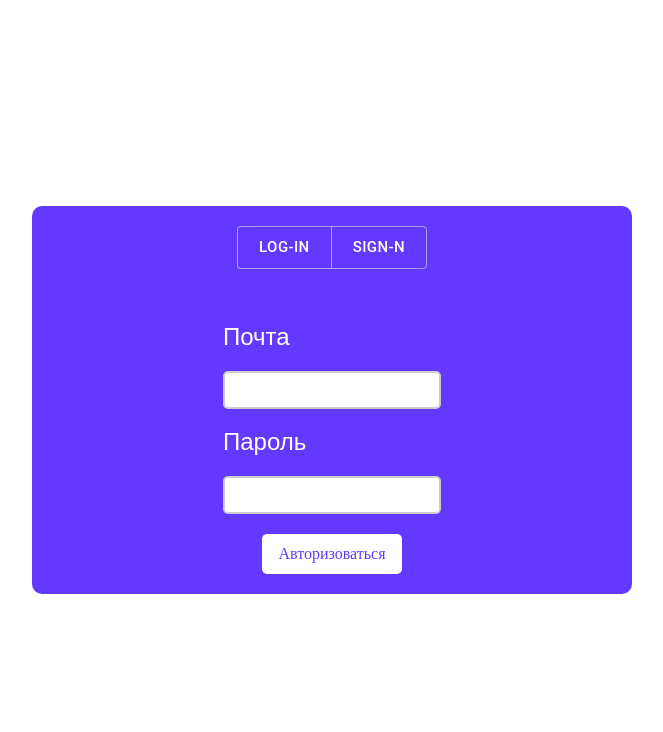
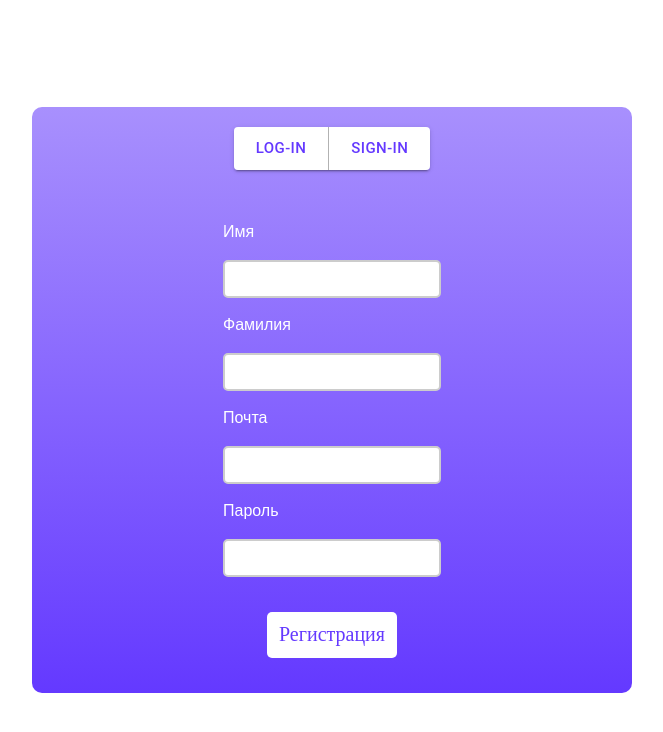
Before and after one commit to gorohov09/online-school-app, a React (Create React App) app: page /login in a window 1280 px wide. Shown: the top 732 px of the page, without its empty margins (308-971 px from the left). Built offline with nearby package versions, Linux system fonts and the light colour scheme.

Commit message:
Реализовал формы регистрации и авторизации

```diff
--- a/src/components/authForm/AuthForm.jsx
+++ b/src/components/authForm/AuthForm.jsx
@@ -1,5 +1,8 @@
 import Button from '@mui/material/Button';
 import ButtonGroup from '@mui/material/ButtonGroup';
+
+import LoginForm from '../loginForm/LoginForm';
+import SigninForm from '../signinForm/SigninForm';
 
 import './authForm.scss';
 
@@ -9,7 +12,8 @@ const theme = createTheme({
     palette: {
       primary: {
         main: '#ffffff',
-      darker: '#502dcd',
+        contrastText: "#6439ff",
+        darker: '#053e85',
       },
     },
 });
@@ -20,32 +24,17 @@ const AuthForm = () => {
     return (
         <div className="auth_form__container">
             <div className="auth_form__form">
+                <div className="change_form">
                     <ThemeProvider theme={theme}>
-                    <ButtonGroup variant="outlined" size="large" aria-label="outlined button group">
+                        <ButtonGroup variant="contained" size="large" aria-label="outlined button group">
                             <Button>Log-in</Button>
-                        <Button>Sign-n</Button>
+                            <Button>Sign-in</Button>
                         </ButtonGroup>
                     </ThemeProvider>
+                </div>
 
-                <div class="form login_form">
-                    <form>
-                    <div className="email">
-					  		<label>
-        						<p>Почта</p>
-        						<input type="text"/>
-      						</label>
-						</div>
-      					<div className="password">
-							<label>
-        						<p>Пароль</p>
-        						<input type="password"/>
-      						</label>
-						</div>
-      					<div className="button">
-        					<button type="submit">Авторизоваться</button>
-      					</div>
-                    </form>
-                </div>
+                {/* <LoginForm/> */}
+                <SigninForm/>
 
             </div>
         </div>
--- a/src/components/authForm/authForm.scss
+++ b/src/components/authForm/authForm.scss
@@ -11,7 +11,8 @@
 
     .auth_form__form{
         padding: 20px 0;
-        background-color: #6439ff;
+        // background-color: #3d239b;
+        background: linear-gradient(#a890fd ,#6439ff);
         flex-basis: 600px;
         display:flex;
         flex-direction: column;
@@ -25,84 +26,14 @@
         justify-content: center;
         margin: 20px 0;
     }
-    .button {
-        button {
-            min-width: 100px;
-            font-family: 'Nunito';
-            appearance: none;
-            border: 0.5px solid #6439ff;;
-            background: white;
-            color: #6439ff;
-            padding: 8px 16px;
-            font-size: 1.5rem;
-            cursor: pointer;
-        }
-    }
-    .form{
-        padding-top: 50px;
-    }
-    form{
-        display: flex;
-        flex-direction: column;
-        justify-content: space-between;
-        align-items: center;
 
-        .email {
-            p {
-                font-size: 1.5em;
-                font-weight: 500;
-                color: white;
-            }
 
-            input[type=text] {
-                padding:5px;
-                border:2px solid #ccc;
-                -webkit-border-radius: 5px;
-                border-radius: 5px;
-            }
 
-            input[type=text]:focus {
-                border-color:#333;
-            }
+    // .change_form{
+    //     // background-color:#5632d7;
+    //     color: white;
 
-            margin-bottom: 15px;
-        }
+    // }
 
-        .password {
-            p {
-                font-size: 1.5em;
-                font-weight: 500;
-                color: white;
-            }
-
-            input[type=password] {
-                padding:5px;
-                border:2px solid #ccc;
-                -webkit-border-radius: 5px;
-                border-radius: 5px;
-            }
-
-            input[type=password]:focus {
-                border-color:#333;
-            }
-
-            margin-bottom: 20px;
-        }
-
-        .button {
-            button {
-                min-width: 100px;
-                font-family: 'Nunito';
-                appearance: none;
-                border: 0;
-                border-radius: 5px;
-                background: white;
-                color: #6439ff;
-                padding: 8px 16px;
-                font-size: 1rem;
-                cursor: pointer;
-            }
-        }
-    }
 
 }
--- /dev/null
+++ b/src/components/loginForm/LoginForm.jsx
@@ -0,0 +1,27 @@
+import './loginForm.scss'
+
+const LoginForm = () => {
+    return(
+        <div className="form login_form">
+            <form>
+            <div className="email">
+                    <label>
+                        <p>Почта</p>
+                        <input type="text"/>
+                    </label>
+                </div>
+                <div className="password">
+                    <label>
+                        <p>Пароль</p>
+                        <input type="password"/>
+                    </label>
+                </div>
+                <div className="button">
+                    <button type="submit">Авторизоваться</button>
+                </div>
+            </form>
+        </div>
+    )
+}
+
+export default LoginForm;
--- /dev/null
+++ b/src/components/loginForm/loginForm.scss
@@ -0,0 +1,66 @@
+.form{
+    padding-top: 50px;
+}
+form{
+    display: flex;
+    flex-direction: column;
+    justify-content: space-between;
+    align-items: center;
+
+    .email {
+        p {
+            font-size: 1.25em;
+            font-weight: 500;
+            color: white;
+        }
+
+        input[type=text] {
+            padding:5px;
+            border:2px solid #ccc;
+            -webkit-border-radius: 5px;
+            border-radius: 5px;
+        }
+
+        input[type=text]:focus {
+            border-color:#333;
+        }
+
+        margin-bottom: 15px;
+    }
+
+    .password {
+        p {
+            font-size: 1.5em;
+            font-weight: 500;
+            color: white;
+        }
+
+        input[type=password] {
+            padding:5px;
+            border:2px solid #ccc;
+            -webkit-border-radius: 5px;
+            border-radius: 5px;
+        }
+
+        input[type=password]:focus {
+            border-color:#333;
+        }
+
+        margin-bottom: 20px;
+    }
+
+    .button {
+        button {
+            min-width: 100px;
+            font-family: 'Nunito';
+            appearance: none;
+            border: 0;
+            border-radius: 5px;
+            background: white;
+            color: #6439ff;
+            padding: 8px 16px;
+            font-size: 1rem;
+            cursor: pointer;
+        }
+    }
+}
--- /dev/null
+++ b/src/components/signinForm/SigninForm.jsx
@@ -0,0 +1,39 @@
+import './signinForm.scss';
+
+const SigninForm = () => {
+    return(
+        <div className="form signin_form">
+            <form>
+                <div className="name input">
+                    <label>
+                        <p>Имя</p>
+                        <input type="text"/>
+                    </label>
+                </div>
+                <div className="email input">
+                    <label>
+                        <p>Фамилия</p>
+                        <input type="text"/>
+                    </label>
+                </div>
+                <div className="email input">
+                    <label>
+                        <p>Почта</p>
+                        <input type="text"/>
+                    </label>
+                </div>
+                <div className="password input">
+                    <label>
+                        <p>Пароль</p>
+                        <input type="password"/>
+                    </label>
+                </div>
+                <div className="button input">
+                    <button type="submit">Регистрация</button>
+                </div>
+            </form>
+        </div>
+    )
+}
+
+export default SigninForm;
--- /dev/null
+++ b/src/components/signinForm/signinForm.scss
@@ -0,0 +1,87 @@
+.form{
+    padding-top: 50px;
+}
+form{
+    display: flex;
+    flex-direction: column;
+    justify-content: space-between;
+    align-items: center;
+
+    .input{
+        p {
+            font-size: 1em;
+            font-weight: 500;
+            color: white;
+        }
+
+        input[type=text] {
+            padding:5px;
+            border:2px solid #ccc;
+            -webkit-border-radius: 5px;
+            border-radius: 5px;
+        }
+
+        input[type=text]:focus {
+            border-color:#333;
+        }
+
+        margin-bottom: 15px;
+    }
+    // .email {
+    //     p {
+    //         font-size: 1.5em;
+    //         font-weight: 500;
+    //         color: white;
+    //     }
+
+    //     input[type=text] {
+    //         padding:5px;
+    //         border:2px solid #ccc;
+    //         -webkit-border-radius: 5px;
+    //         border-radius: 5px;
+    //     }
+
+    //     input[type=text]:focus {
+    //         border-color:#333;
+    //     }
+
+    //     margin-bottom: 15px;
+    // }
+
+    // .password {
+    //     p {
+    //         font-size: 1.5em;
+    //         font-weight: 500;
+    //         color: white;
+    //     }
+
+    //     input[type=password] {
+    //         padding:5px;
+    //         border:2px solid #ccc;
+    //         -webkit-border-radius: 5px;
+    //         border-radius: 5px;
+    //     }
+
+    //     input[type=password]:focus {
+    //         border-color:#333;
+    //     }
+
+    //     margin-bottom: 20px;
+    // }
+
+    .button {
+        button {
+            min-width: 80px;
+            font-family: 'Nunito';
+            appearance: none;
+            border: 0;
+            border-radius: 5px;
+            background: #ffffff;
+            color: #6439ff;
+            margin-top: 20px;
+            padding: 8px 12px;
+            font-size: 1.25em;
+            cursor: pointer;
+        }
+    }
+}
```
Also changed, not shown: src/components/appHeader/AppHeader.jsx (added), src/components/appHeader/appHeader.scss (added). Lines whose indentation alone changed are shown as unchanged.
